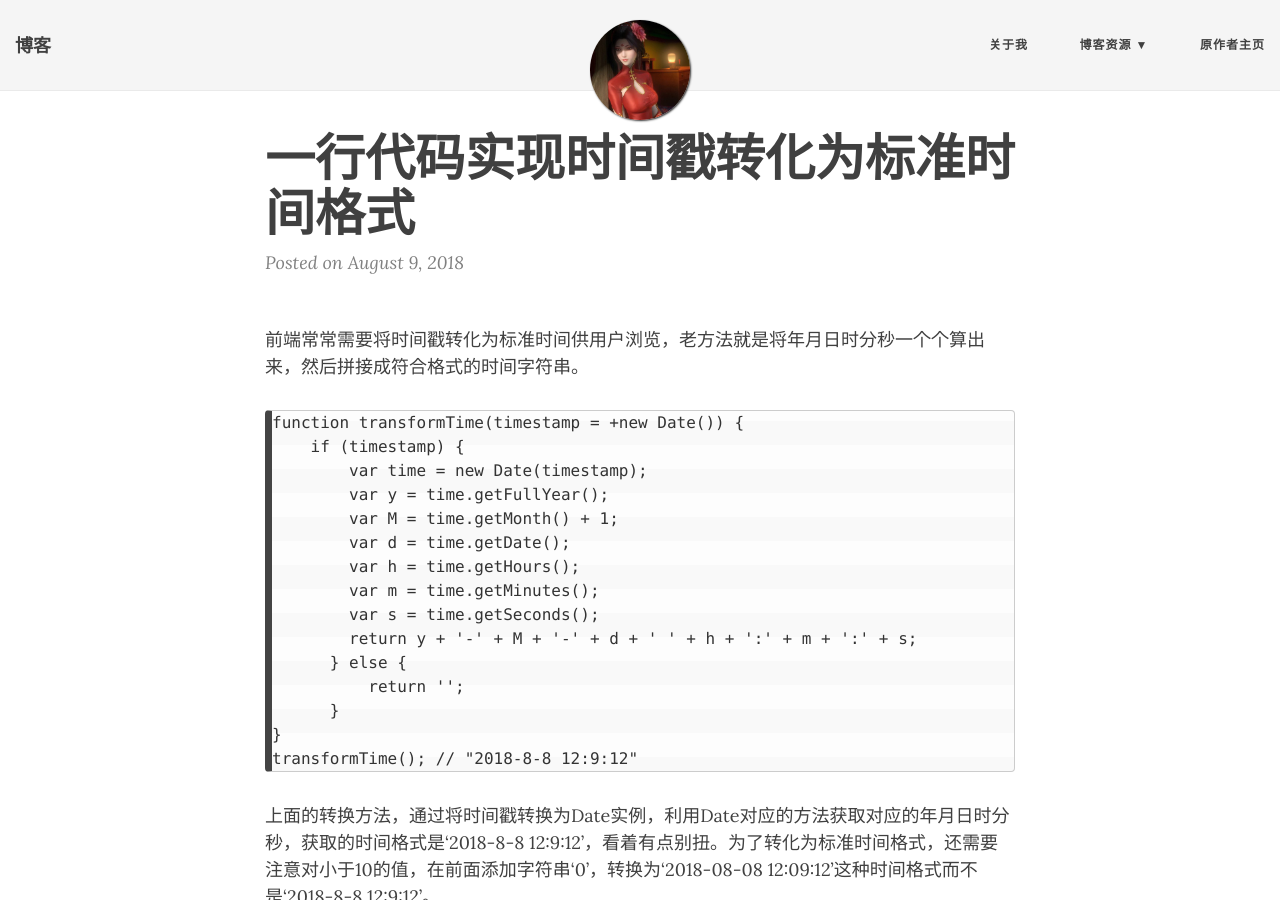
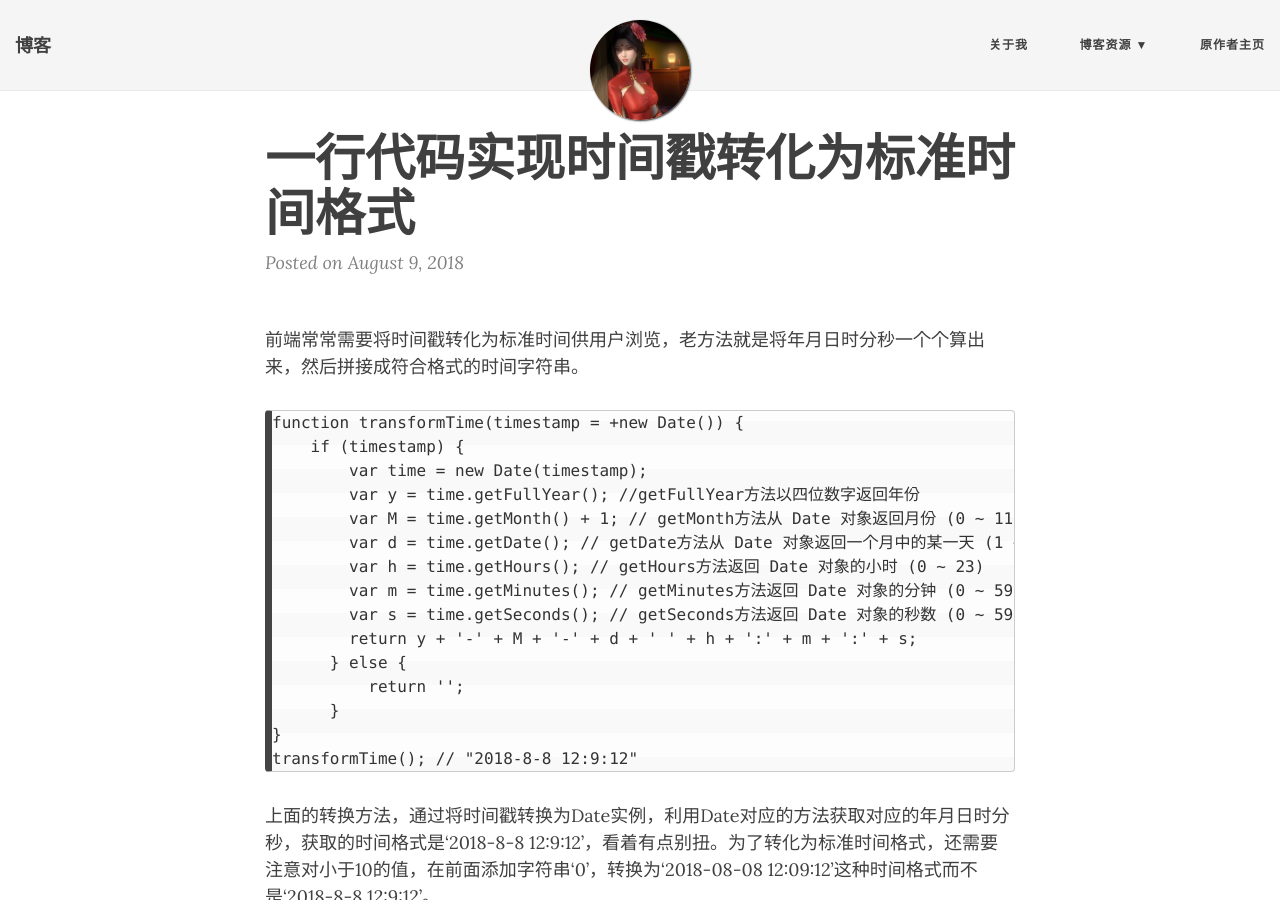
Before and after one commit to dandanbu3/dandanbu3.github.io, a Jekyll site: the page built from _posts/2018-08-09-一行代码实现时间戳转化为标准时间格式.md, in a window 1280 px wide and 900 px high. Built offline with Jekyll 4.4.1, drawn with Linux system fonts in a browser that asks for light colours; nearby versions of some CDN libraries; some of the changed text lies outside the part shown.

Commit message:
Date方法解释

```diff
--- a/_posts/2018-08-09-一行代码实现时间戳转化为标准时间格式.md
+++ b/_posts/2018-08-09-一行代码实现时间戳转化为标准时间格式.md
@@ -9,12 +9,12 @@ title: 一行代码实现时间戳转化为标准时间格式
 function transformTime(timestamp = +new Date()) {
     if (timestamp) {
         var time = new Date(timestamp);
-        var y = time.getFullYear();
-        var M = time.getMonth() + 1;
-        var d = time.getDate();
-        var h = time.getHours();
-        var m = time.getMinutes();
-        var s = time.getSeconds();
+        var y = time.getFullYear(); //getFullYear方法以四位数字返回年份
+        var M = time.getMonth() + 1; // getMonth方法从 Date 对象返回月份 (0 ~ 11)，返回结果需要手动加一
+        var d = time.getDate(); // getDate方法从 Date 对象返回一个月中的某一天 (1 ~ 31)
+        var h = time.getHours(); // getHours方法返回 Date 对象的小时 (0 ~ 23)
+        var m = time.getMinutes(); // getMinutes方法返回 Date 对象的分钟 (0 ~ 59)
+        var s = time.getSeconds(); // getSeconds方法返回 Date 对象的秒数 (0 ~ 59)
         return y + '-' + M + '-' + d + ' ' + h + ':' + m + ':' + s;
       } else {
           return '';
@@ -66,4 +66,4 @@ function time(time = +new Date()) {
 time(); // "2018.08.09 18:25:54"
 ~~~
 
-把时间中的‘-’修改为‘.’或者其他需要的字符串都是可以的。这样代码量比以前省了不止一星半点的，读起来也方便多了。
+把时间中的‘-’修改为‘.’或者其他需要的字符串都是可以的。这样代码量比以前省了不止一星半点的，读起来也方便多了。除此之外，如果时间格式需要毫秒数，只需要获取前23位字符串。
```
